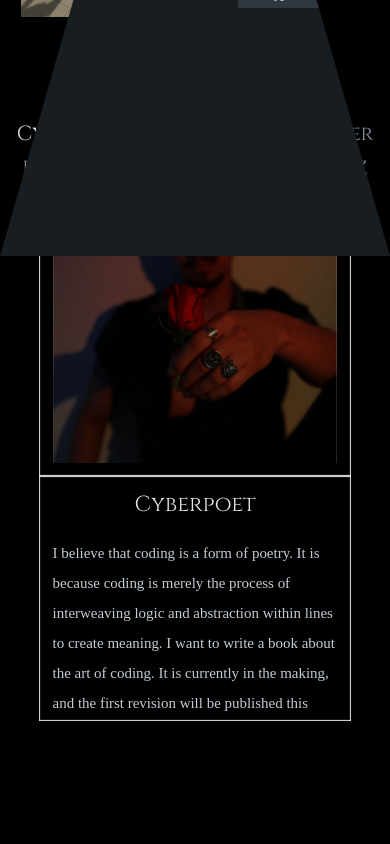
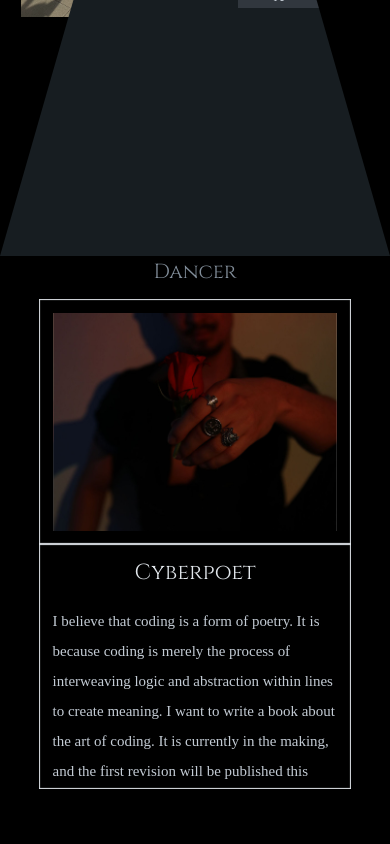
Before and after one commit to serranoio/model-portfolio, a SvelteKit app: page / in a window 390 px wide. Shown: the part 860-1704 px from the top of the page. Built offline with nearby package versions, Linux system fonts and the light colour scheme.

Commit message:
all changes

```diff
--- a/src/routes/About.svelte
+++ b/src/routes/About.svelte
@@ -117,7 +117,7 @@ button {
 @media (max-width: 56em) {
 
 #about {
-    margin-top: 20rem;
+    margin-top: 30rem;
 }
 
 }
```
